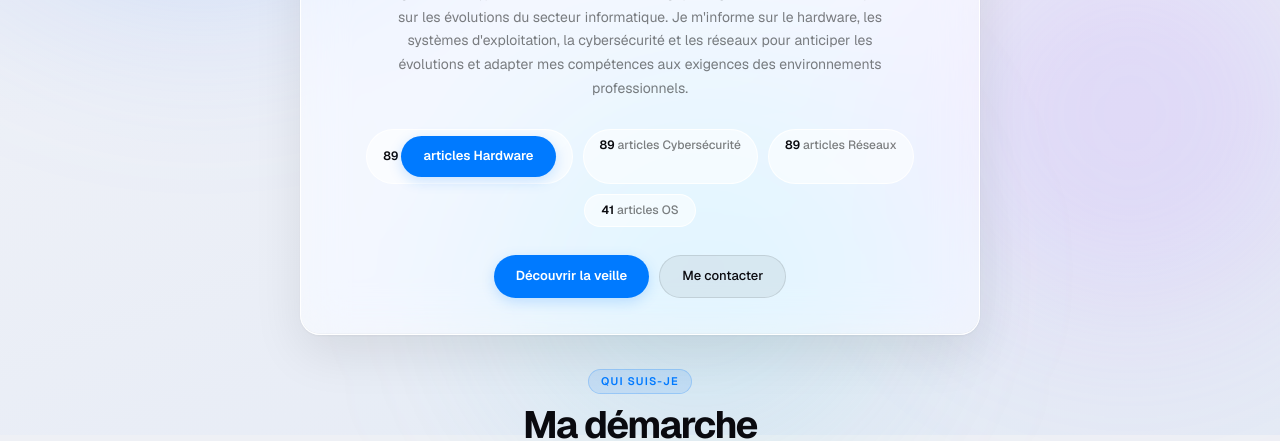
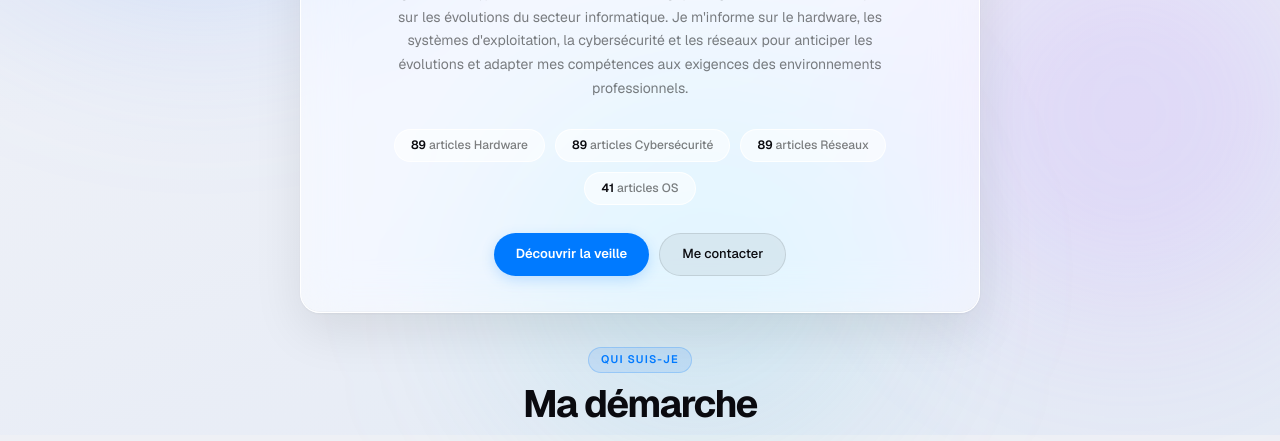
Before and after one commit to IoenLGD/Veille-Technologique-IoenLGD-2026, a plain HTML site: page index.html in a window 1280 px wide. Shown: the part 365-806 px from the top of the page. Drawn offline with nearby package versions, Linux system fonts and the light colour scheme.

Commit message:
Update index.html

```diff
--- a/index.html
+++ b/index.html
@@ -76,7 +76,7 @@
       <h1>Ioen <span>Le Gourlay-Denis</span></h1>
       <p class="hero-sub" data-fr="Âgé de 21 ans, je réalise une veille technologique régulière afin de rester à jour sur les évolutions du secteur informatique. Je m'informe sur le hardware, les systèmes d'exploitation, la cybersécurité et les réseaux pour anticiper les évolutions et adapter mes compétences aux exigences des environnements professionnels." data-en="21 years old, I carry out regular technology monitoring to stay up to date with developments in the IT sector, covering hardware, operating systems, cybersecurity and networks.">Âgé de 21 ans, je réalise une veille technologique régulière afin de rester à jour sur les évolutions du secteur informatique. Je m'informe sur le hardware, les systèmes d'exploitation, la cybersécurité et les réseaux pour anticiper les évolutions et adapter mes compétences aux exigences des environnements professionnels.</p>
       <div class="stats-row">
-        <span class="stat-pill"><strong>89</strong> <a href="hardware.html" class="btn-p">articles Hardware</a></span>
+        <span class="stat-pill"><strong>89</strong> <a href="hardware.html">articles Hardware</a></span>
         <span class="stat-pill"><strong>89</strong> articles Cybersécurité</span>
         <span class="stat-pill"><strong>89</strong> articles Réseaux</span>
         <span class="stat-pill"><strong>41</strong> articles OS</span>
```
